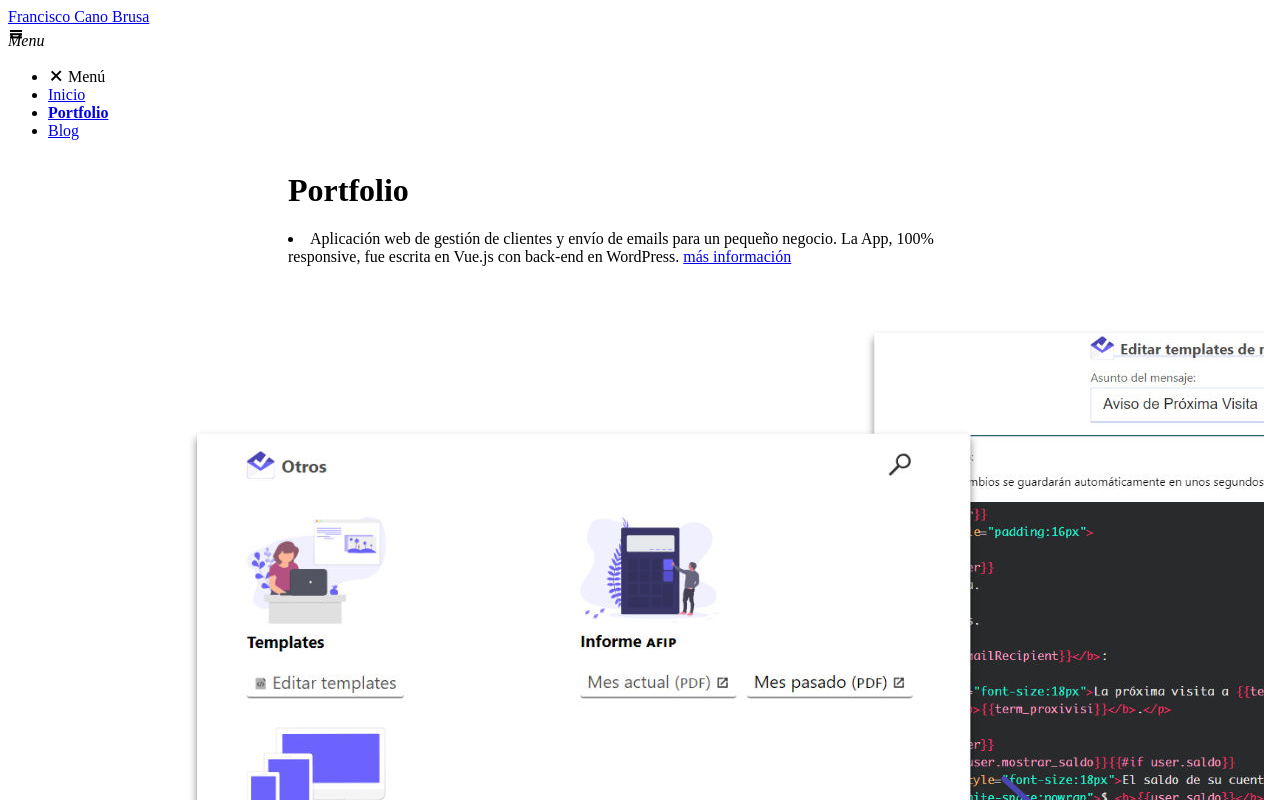
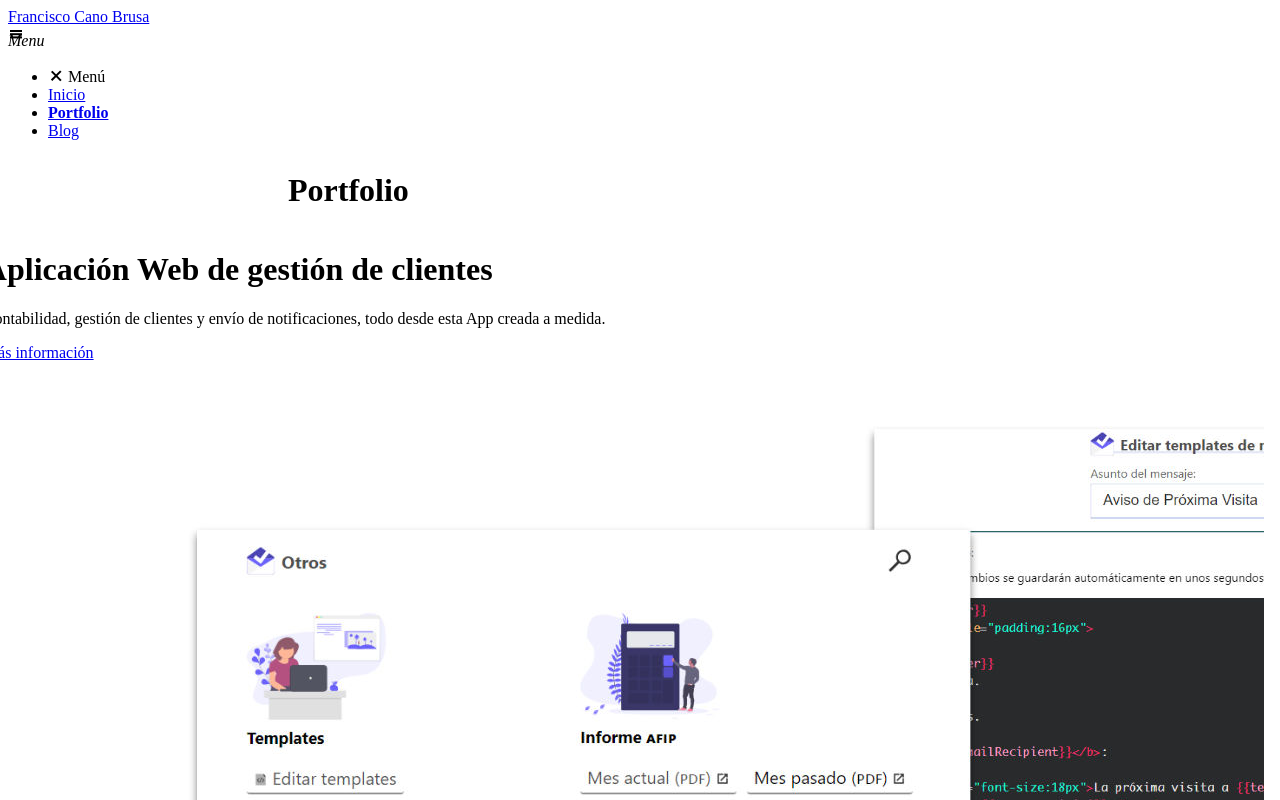
Before and after one commit to AeonFr/portfolio.franciscobrusa.dev, a Nuxt app: page /portfolio in a window 1280 px wide. Shown: the top 800 px of the page. Built offline with nearby package versions, Linux system fonts and the light colour scheme.

Commit message:
modularization of storekey jumbotron

```diff
--- /dev/null
+++ b/components/portfolio/storekey.vue
@@ -0,0 +1,38 @@
+<template>
+
+  <negate-container class="flex-ns items-start ph2 pl5-ns" v-once>
+
+      <div>
+        <h1>Aplicación Web de gestión de clientes</h1>
+        <p>Contabilidad, gestión de clientes y envío de notificaciones, todo desde esta App creada a medida.</p>
+        <template v-if="$route.path.startsWith('/portfolio')">
+            <router-link to="/portfolio/storekey" :class="btnClass">
+              Más información
+            </router-link>
+        </template>
+        <template v-else>
+          <a href="https://storekey-demo.francisco-cano.com/app" target="_blank" rel="nofollow"
+            :class="btnClass" class="f4">
+            Demo
+          </a>
+        </template>
+      </div>
+      <img src="~/assets/portfolio/storekey.jpg">
+    </negate-container>
+
+</template>
+<script>
+
+  import NegateContainer from '~/components/negateContainer.vue';
+
+
+  export default {
+    name: 'storekey-jumbotron',
+    components: { NegateContainer },
+    data(){
+      return{
+        btnClass: 'dib link bg-blue br-pill pv2 ph3 white'
+      }
+    }
+  }
+</script>
--- a/pages/portfolio/index.vue
+++ b/pages/portfolio/index.vue
@@ -2,16 +2,7 @@
   <main id="portfolio" class="container">
     <h1>Portfolio</h1>
 
-    <li>
-      Aplicación web de gestión de clientes y envío de emails para un pequeño negocio. La App, 100% responsive, fue escrita en Vue.js con back-end en WordPress. <router-link to="/portfolio/storekey" class="nowrap">más información</router-link>
-    </li>
-
-    <negate-container>
-      <img src="~/assets/portfolio/storekey.jpg">
-    </negate-container>
-
-    <router-link to="/portfolio/storekey" class="dib ph3 pv1 bg-blue br-pill mb6 white small-caps link f3" style="margin-top:-3rem">más información</router-link>
-
+    <storekey-jumbotron />
 
 
     <li>
@@ -72,12 +63,13 @@
 <script>
 
 
-import Icons from '../../components/icons.vue';
-import NegateContainer from '../../components/negateContainer.vue';
+import Icons from '~/components/icons.vue';
+import NegateContainer from '~/components/negateContainer.vue';
+import StorekeyJumbotron from '~/components/portfolio/storekey.vue';
 
   export default {
     name: 'portfolio',
-    components: { Icons, NegateContainer },
+    components: { Icons, NegateContainer, StorekeyJumbotron },
     head: {
       title: 'Portfolio'
     }
--- a/pages/portfolio/storekey.vue
+++ b/pages/portfolio/storekey.vue
@@ -5,18 +5,7 @@
 
 
 
-    <negate-container class="flex-ns items-start ph2 pl5-ns">
-
-      <div>
-        <h1>Aplicación Web de gestión de clientes</h1>
-        <p>Contabilidad y envío de notificaciones por E-mail y Whatsapp, todo desde esta App creada a medida.</p>
-        <a href="https://storekey-demo.francisco-cano.com/app" target="_blank" rel="nofollow"
-           class="dib f4 link bg-blue br-pill pv2 ph3 white">
-          Demo
-        </a>
-      </div>
-      <img src="~/assets/portfolio/storekey.jpg">
-    </negate-container>
+    <storekey-jumbotron />
 
 
     <ul class="list pa0 f4">
@@ -52,12 +41,11 @@
 
 <script>
 
-  import NegateContainer from '../../components/negateContainer.vue';
-
+  import StorekeyJumbotron from '~/components/portfolio/storekey.vue';
 
   export default {
     name: 'portfolio-storekey',
-    components: { NegateContainer },
+    components: { StorekeyJumbotron },
     head: {
       title: 'Portfolio: Proyecto "storekey"'
     }
```
